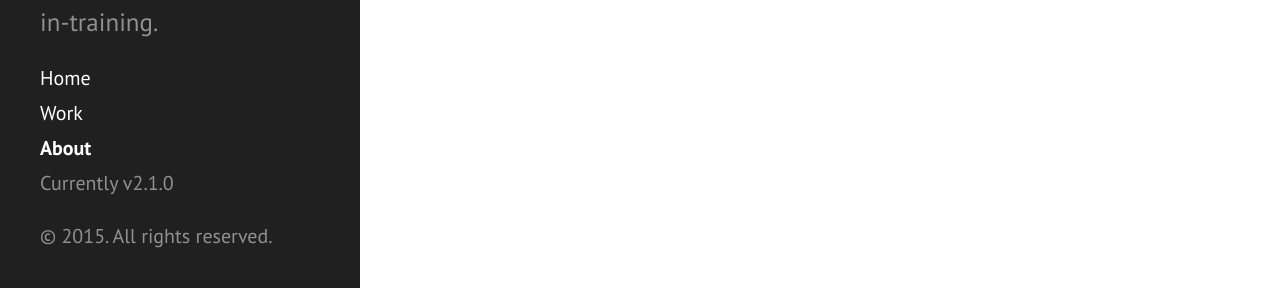
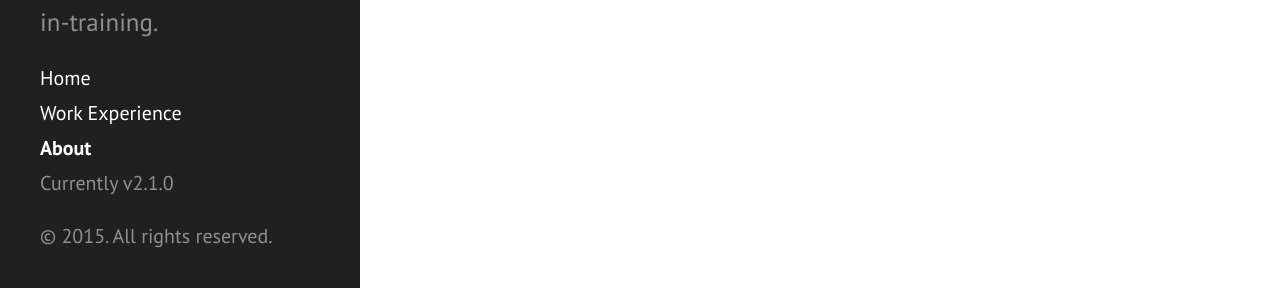
Before and after one commit to curtis-li/curtis-li.github.io, a Jekyll site: the page built from about.md, in a window 1280 px wide. Shown: the part 609-897 px from the top of the page. Built offline with Jekyll 4.4.1, drawn with Linux system fonts in a browser that asks for light colours; Markdown is read by kramdown in place of the engine named in the settings.

Commit message:
older/newer buttons

```diff
--- a/Work.md
+++ b/Work.md
@@ -1,6 +1,6 @@
 ---
 layout: page
-title: Work
+title: Work Experience
 ---
 
 #Fort Lee Volunteer Ambulance Corp
--- a/index.html
+++ b/index.html
@@ -20,7 +20,7 @@
 </div>
 
 <div class="pagination">
-  {% if paginator.next_page %}
+  <!--{% if paginator.next_page %}
     <a class="pagination-item older" href="{{ site.baseurl }}page{{paginator.next_page}}">Older</a>
   {% else %}
     <span class="pagination-item older">Older</span>
@@ -33,5 +33,7 @@
     {% endif %}
   {% else %}
     <span class="pagination-item newer">Newer</span>
-  {% endif %}
+  {% endif %}-->
+      <span></span>
+
 </div>
```
